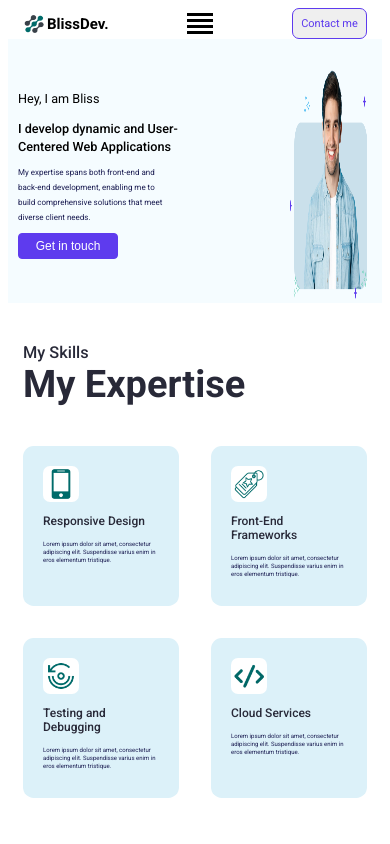
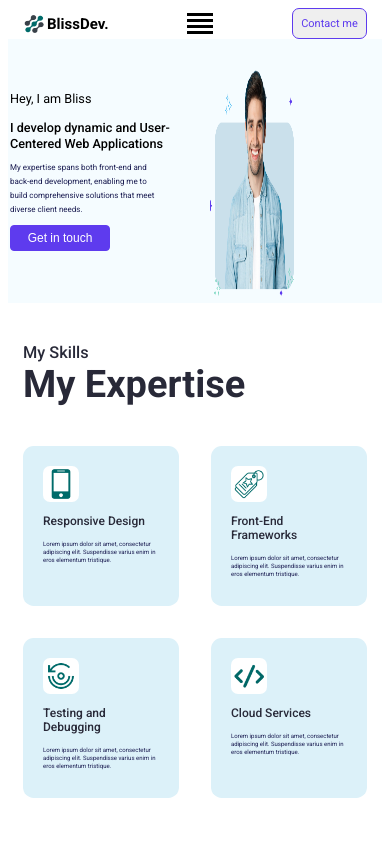
Before and after one commit to zidinebo/PORTFOLIO-TEMPLATE-TASK, a React (Vite) app: page / in a window 390 px wide. Shown: the top 844 px of the page. Built offline with nearby package versions, Linux system fonts and the light colour scheme.

Commit message:
ninth commit

```diff
--- a/src/App.css
+++ b/src/App.css
@@ -217,60 +217,11 @@
     gap: 5px;
   }
 
-  /* .bar {
-    width: 50%;
-    height: 1px;
-    background-color: black;
-    padding: 1px 10px;
-    transition: 0.8s ease-in-out;
-    margin: 1px;
-  } */
-
-  /* .nav_inn {
-    transform: scaleY(0);
-    position: absolute;
-    background-color: #ffffff;
-    top: 40px;
-    display: flex;
-    flex-direction: column;
-    gap: 22.67px;
-    padding: 10px;
-    width: 20%;
-    left: 0;
-    align-items: center;
-    transition: 0.8s ease-in-out;
-    transform-origin: top;
-  } */
-
-  /* .nav_bar.active .nav_inn {
-    transform: scaleY(1);
-  } */
-
   .nav_inn a {
     font-family: "Roboto", sans-serif;
     font-size: 12px;
     font-weight: 400;
   }
-
-  /* .bar1.active {
-    transform: rotate(45deg);
-    position: relative;
-    top: 11px;
-  }
-
-  .bar2.active {
-    opacity: 0;
-  }
-
-  .bar3.active {
-    opacity: 0;
-  }
-
-  .bar4.active {
-    transform: rotate(-45deg);
-    position: relative;
-    bottom: 9.5px;
-  } */
 
   .nav_las button {
     color: #5e3bee;
@@ -500,7 +451,8 @@
 /* ========== HEADER =========== */
 header {
   display: flex;
-  justify-content: space-between;
+  gap: 1px;
+  /* justify-content: space-between; */
   background-color: #f5fcff;
   /* height: 996.41px; */
   padding: 80.33px 85.33px;
@@ -730,11 +682,8 @@ header {
 @media (max-width: 399px) {
   header {
     display: flex;
-
-    /* gap: 3px; */
-
-    padding: 0px 10px;
-    margin: 0;
+    padding: 0px 2px;
+    gap: 0;
     overflow: hidden;
   }
 
@@ -757,7 +706,7 @@ header {
     font-size: 12.67px;
     width: 200px;
     font-weight: 500;
-    line-height: 18.6px;
+    line-height: 16.6px;
     margin: 10px 0 0 0;
   }
 
@@ -766,7 +715,7 @@ header {
     font-size: 8px;
     width: 150px;
     font-weight: 400;
-    line-height: 15px;
+    line-height: 14px;
     color: #1c1e53;
   }
 
@@ -790,7 +739,7 @@ header {
 
   .img_one img {
     /* border: 1px solid red; */
-    max-width: 81.6px;
+    max-width: 88.6px;
     height: 229.74px;
     margin-top: 30px;
   }
```
